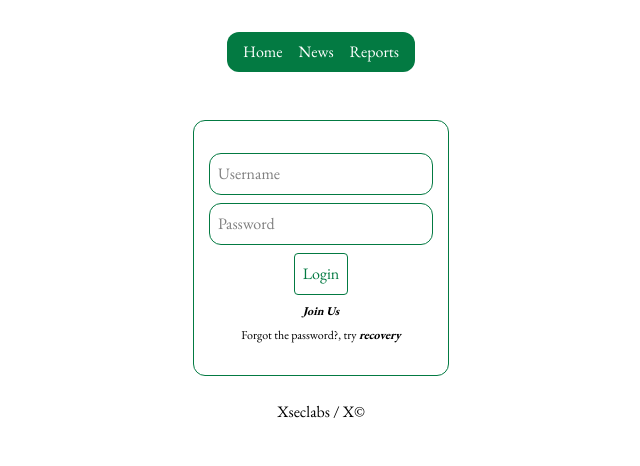
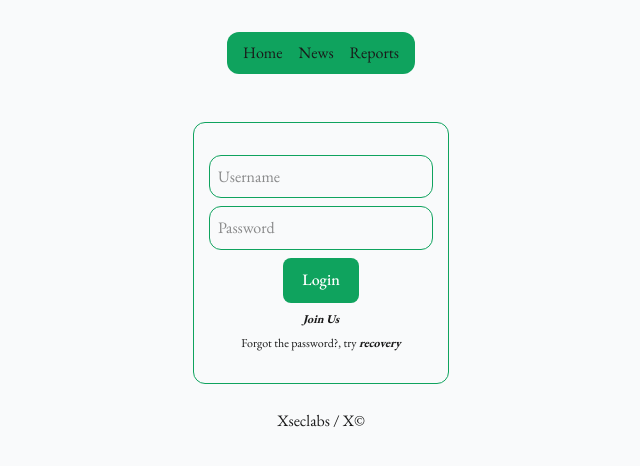
Before and after one commit to xscriptorcode/xseclabs, a Next.js app in the folder xseclabs/: page /login in a window 1280 px wide. Shown: the top 466 px of the page, without its empty margins (319-959 px from the left). Built offline with nearby package versions, Linux system fonts and the light colour scheme.

Commit message:
update globals css define themes

```diff
--- a/xseclabs/src/app/globals.css
+++ b/xseclabs/src/app/globals.css
@@ -1,6 +1,4 @@
 @import "tailwindcss";
-
-
 
 @font-face {
   font-family: 'Eb-Garamond';
@@ -11,26 +9,66 @@
 }
 
 :root {
-  --color-bg: #ffffff;
-  --color-text: #111111;
-  --color-primary: #037a42;
-  --color-text-secondary: #ffffff;
+  --color-bg: #f9fafb;
+  --color-surface: #ffffff;
+  --color-text: #1a1a1a;
+  --color-muted: #6b7280;
+  --color-primary: #0fa35e;
+  --color-primary-light: #34d399;
+  --color-accent: #f97316;
+  --color-border: #e5e7eb;
 }
 
 .dark {
-  --color-bg: #111111;
-  --color-text: #f9f9f9;
-  --color-primary: #0fa35e;
-  --color-text-secondary: #111111;
+  --color-bg: #111827;
+  --color-surface: #1f2937;
+  --color-text: #f9fafb;
+  --color-muted: #9ca3af;
+  --color-primary: #22c55e;
+  --color-primary-light: #4ade80;
+  --color-accent: #fb923c;
+  --color-border: #374151;
 }
+
 
 body {
   font-family: 'Eb-Garamond', serif, sans-serif;
+  background-color: var(--color-bg);
+  color: var(--color-text);
+  margin: 0;
+  padding: 0;
+  line-height: 1.6;
 }
 
-h1 {
-  display: flex;
+/* Titles */
+h1, h2, h3 {
   text-align: center;
-  align-items: center;
+  font-weight: 600;
+  margin: 1rem 0;
+  color: var(--color-text);
+}
 
+/* minimalist buttons */
+button {
+  background-color: var(--color-primary);
+  color: var(--color-text-secondary, #fff);
+  border: none;
+  padding: 0.6rem 1.2rem;
+  border-radius: 0.5rem;
+  cursor: pointer;
+  font-weight: 500;
+  transition: background-color 0.2s ease;
 }
+
+button:hover {
+  background-color: var(--color-primary-light);
+}
+
+/* cards */
+.card {
+  background: rgba(255, 255, 255, 0.15);
+  backdrop-filter: blur(12px);
+  -webkit-backdrop-filter: blur(12px);
+  border-radius: 1rem;
+  border: 1px solid rgba(255, 255, 255, 0.2);
+}
```
